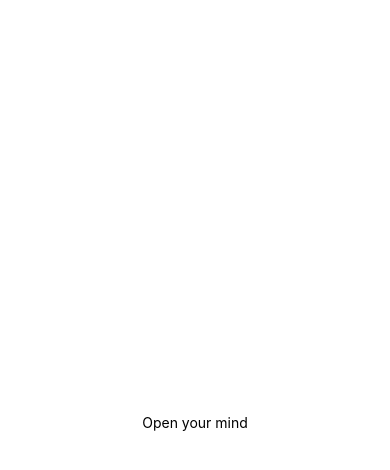
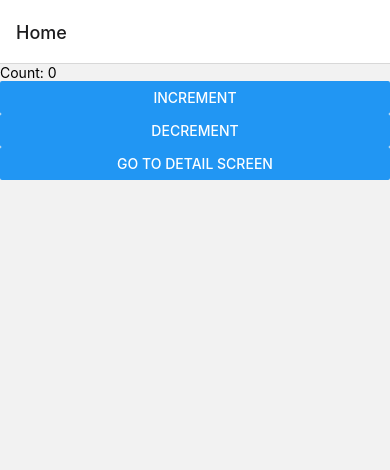
Before and after one commit to Luis655/superChambitasMovil, a React Native app: screen / in a window 390 px wide. Shown: the top 470 px of the page. Built offline with nearby package versions, Linux system fonts and the light colour scheme.

Commit message:
installed react-navigation, mobx, react-stack

```diff
--- a/App.js
+++ b/App.js
@@ -1,12 +1,19 @@
 import { StatusBar } from 'expo-status-bar';
 import { StyleSheet, Text, View } from 'react-native';
+import CounterComponent from './counterComponent';
+import { NavigationContainer } from '@react-navigation/native';
+import { createStackNavigator } from '@react-navigation/stack';
+import DetailScreen from './detailScreen';
+export default function App() {
+  const Stack = createStackNavigator();
+  return (
+      <NavigationContainer>
+      <Stack.Navigator initialRouteName="Home">
+        <Stack.Screen name="Home" component={CounterComponent} />
+        <Stack.Screen name="Detail" component={DetailScreen}   />
+      </Stack.Navigator>
+    </NavigationContainer>
 
-export default function App() {
-  return (
-    <View style={styles.container}>
-      <Text  >Open your mind</Text>
-      <StatusBar style="auto" />
-    </View>
   );
 }
 
--- /dev/null
+++ b/counterComponent.js
@@ -0,0 +1,22 @@
+
+// CounterComponent.js
+import React from 'react';
+import { View, Text, Button } from 'react-native';
+import { observer } from 'mobx-react-lite';
+import counterStore from './counterStore';
+
+const CounterComponent = observer(({navigation }) => {
+  return (
+    <View>
+      <Text>Count: {counterStore.count}</Text>
+      <Button title="Increment" onPress={() => counterStore.increment()} />
+      <Button title="Decrement" onPress={() => counterStore.decrement()} />
+      <Button
+        title="Go to Detail Screen"
+        onPress={() => navigation.navigate('Detail')}
+      />
+    </View>
+  );
+});
+
+export default CounterComponent;
--- /dev/null
+++ b/counterStore.js
@@ -0,0 +1,21 @@
+// CounterStore.js
+import { makeAutoObservable } from 'mobx';
+
+class CounterStore {
+  count = 0;
+
+  constructor() {
+    makeAutoObservable(this);
+  }
+
+  increment() {
+    this.count++;
+  }
+
+  decrement() {
+    this.count--;
+  }
+}
+
+const counterStore = new CounterStore();
+export default counterStore;
--- /dev/null
+++ b/detailScreen.js
@@ -0,0 +1,10 @@
+import { View, Text } from "react-native"
+
+function DetailScreen() {
+    return (
+        <View>
+           <Text> Hello world on DetailScreen</Text>
+        </View>
+    )
+}
+export default DetailScreen
--- a/package.json
+++ b/package.json
@@ -9,8 +9,12 @@
     "web": "expo start --web"
   },
   "dependencies": {
+    "@react-navigation/native": "^6.1.8",
+    "@react-navigation/stack": "^6.3.18",
     "expo": "~49.0.13",
     "expo-status-bar": "~1.6.0",
+    "mobx": "^6.10.2",
+    "mobx-react": "^9.0.1",
     "react": "18.2.0",
     "react-native": "0.72.5"
   },
```
Also changed, not shown: 2 other files (tests, documents, lock files or other folders).
